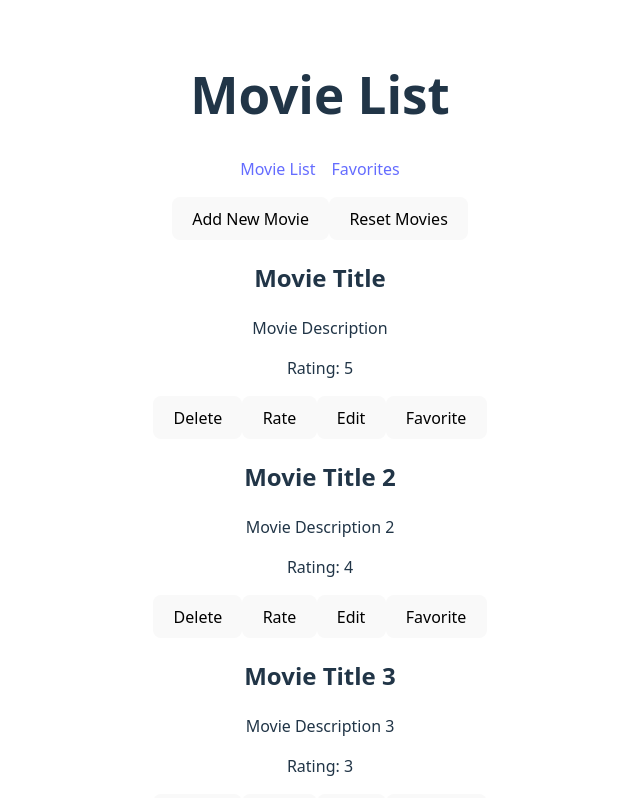
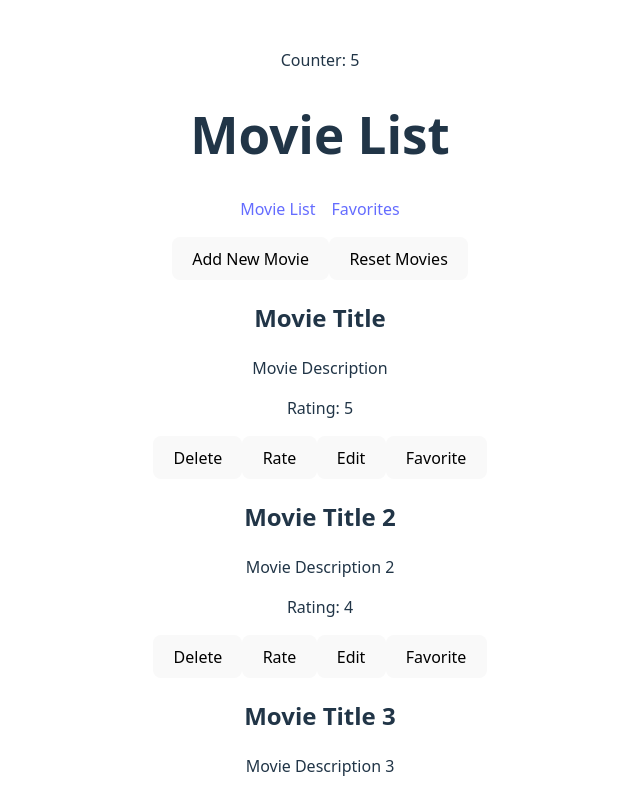
Before and after one commit to davidmc971/2026-02-23-react-advanced, a React app in the folder movie-app/: page / in a window 1280 px wide. Shown: the top 798 px of the page, without its empty margins (320-960 px from the left). Built offline with nearby package versions, Linux system fonts and the light colour scheme; the HTML template or start-up script is replaced by a standard one.

Commit message:
couter example for useEffect cleanup

```diff
--- a/movie-app/src/App.tsx
+++ b/movie-app/src/App.tsx
@@ -1,4 +1,4 @@
-import { useState } from "react";
+import { useEffect, useState } from "react";
 import "./App.css";
 import styles from "./App.module.css";
 import { DataHandler, type Movie } from "./DataHandler";
@@ -9,6 +9,17 @@ const dataHandler = new DataHandler();
 
 function App() {
   const [movies, setMovies] = useState<Movie[]>(dataHandler.getMovies());
+  const [counter, setCounter] = useState(0);
+
+  useEffect(() => {
+    console.log("useEffect");
+
+    const intervalId = setInterval(() => {
+      setCounter((prev) => prev + 1);
+    }, 1000);
+
+    return () => clearInterval(intervalId);
+  }, []);
 
   const updateMovies = () => {
     // Wir nutzen die Methode slice() um eine Kopie des Arrays zu erstellen
@@ -33,6 +44,9 @@ function App() {
 
   return (
     <>
+      <div>
+        <p>Counter: {counter}</p>
+      </div>
       <h1>Movie List</h1>
       <ul className={styles.nav}>
         <li>
```
Also changed, not shown: movie-app/src/main.tsx (+4 -4 lines).
